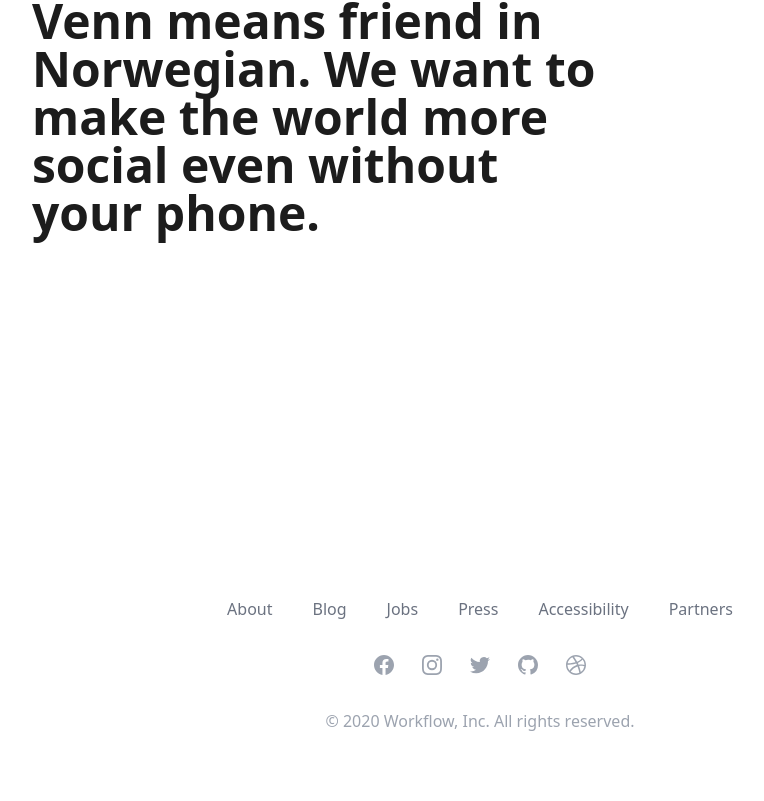
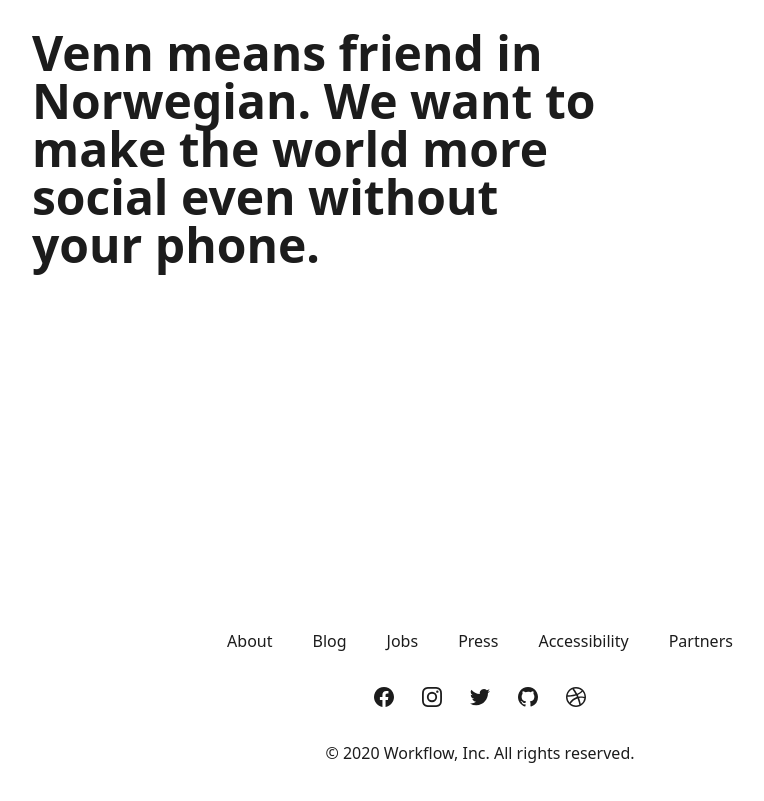
Before and after one commit to seano424/classic, a Next.js app: page / in a window 1280 px wide. Shown: the part 1343-2144 px from the top of the page, without its empty margins (160-924 px from the left). Built offline with nearby package versions, Linux system fonts and the light colour scheme; what tailwindcss-debug-screens would draw is missing.

Commit message:
Text color footer

```diff
--- a/components/Footer.tsx
+++ b/components/Footer.tsx
@@ -75,7 +75,7 @@ const navigation = {
 
 export default function Example() {
   return (
-    <footer className="bg-white">
+    <footer className="bg-white text-neutral">
       <div className="py-12 overflow-hidden">
         <nav
           className="-mx-5 -my-2 flex flex-wrap justify-center"
@@ -85,7 +85,7 @@ export default function Example() {
             <div key={item.name} className="px-5 py-2">
               <a
                 href={item.href}
-                className="text-base text-gray-500 hover:text-gray-900"
+                className="text-base hover:text-gray-900"
               >
                 {item.name}
               </a>
@@ -97,14 +97,14 @@ export default function Example() {
             <a
               key={item.name}
               href={item.href}
-              className="text-gray-400 hover:text-gray-500"
+              className="hover:text-gray-500"
             >
               <span className="sr-only">{item.name}</span>
               <item.icon className="h-6 w-6" aria-hidden="true" />
             </a>
           ))}
         </div>
-        <p className="mt-8 text-center text-base text-gray-400">
+        <p className="mt-8 text-center text-base">
           &copy; 2020 Workflow, Inc. All rights reserved.
         </p>
       </div>
--- a/components/Hero.tsx
+++ b/components/Hero.tsx
@@ -2,7 +2,7 @@ import Image from 'next/image'
 
 export default function Hero() {
   return (
-    <section className="relative h-[45rem] w-full lg:h-[48rem]">
+    <section className="relative h-[45rem] w-full lg:h-[50rem]">
       <Image
         className="object-cover"
         src="/images/hero.jpg"
@@ -11,7 +11,7 @@ export default function Hero() {
       />
       <div>
         <svg
-          className="absolute bottom-0"
+          className="hidden sm:block absolute bottom-0 left-0 right-0"
           xmlns="http://www.w3.org/2000/svg"
           version="1.1"
           width="100%"
```
